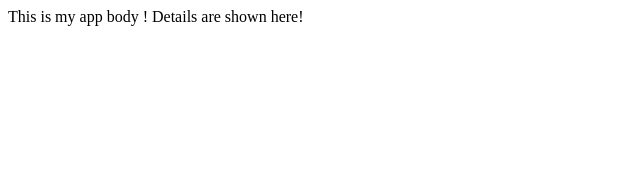
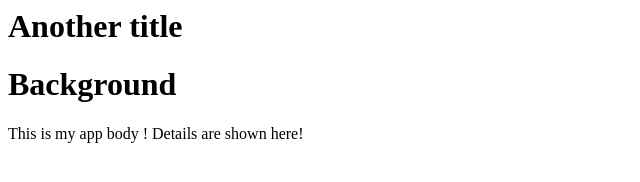
Before and after one commit to naghizad/myappsample, a plain HTML site: page index.html in a window 1280 px wide. Shown: the whole page, without its empty margins (0-640 px from the left). Drawn offline with Linux system fonts and the light colour scheme.

Commit message:
index changes

```diff
--- a/index.html
+++ b/index.html
@@ -3,6 +3,10 @@
      <title> My app title </title>
    </head>
    <body>
-     This is my app body ! Details are shown here!
+      <h1> Another title </h1>
+      <div>
+        <h1> Background </h1>
+        <p> This is my app body ! Details are shown here! </p>
+      </div>
    </body>
 </html>
```
